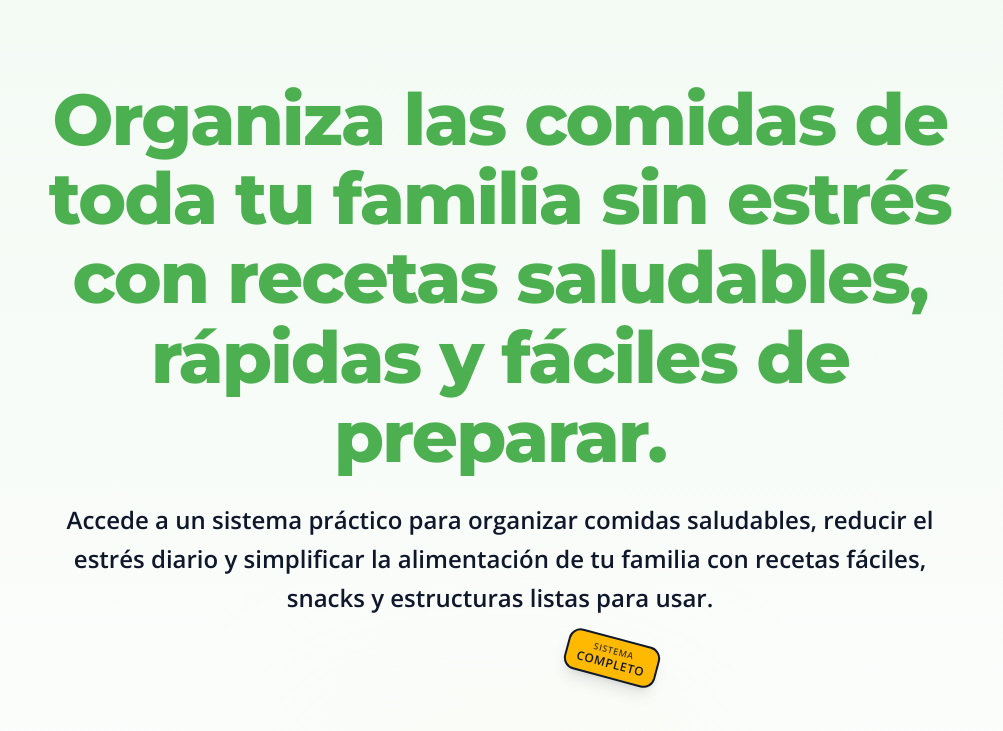
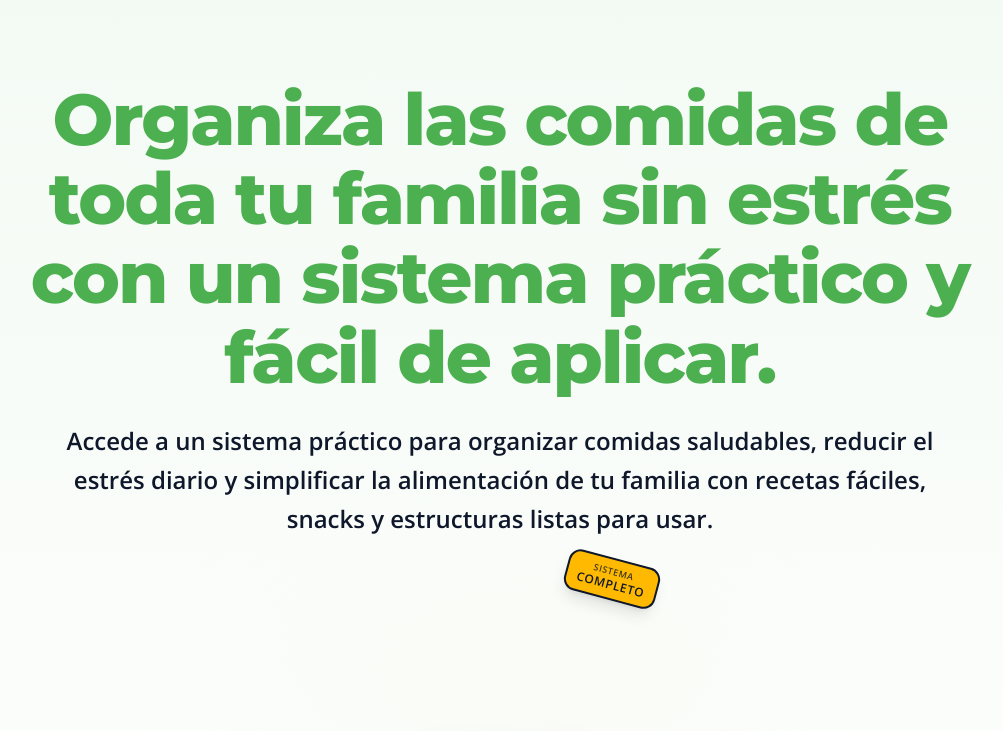
Before and after one commit to romii231993-cloud/mi-app, a React (Vite) app: page / in a window 1280 px wide. Shown: the top 731 px of the page, without its empty margins (140-1143 px from the left). Built offline with nearby package versions, Linux system fonts and the light colour scheme; grey boxes are pictures that could not be loaded.

Commit message:
Update App.tsx

```diff
--- a/src/App.tsx
+++ b/src/App.tsx
@@ -183,7 +183,7 @@ export default function App() {
             transition={{ duration: 0.6 }}
           >
             <h1 className="text-4xl md:text-6xl lg:text-7xl font-black leading-[1.1] mb-6 text-brand-green">
-              Organiza las comidas de toda tu familia sin estrés con recetas saludables, rápidas y fáciles de preparar.
+              Organiza las comidas de toda tu familia sin estrés con un sistema práctico y fácil de aplicar.
             </h1>
             <p className="text-xl md:text-2xl text-slate-900 font-bold max-w-4xl mx-auto leading-relaxed">
               Accede a un sistema práctico para organizar comidas saludables, reducir el estrés diario y simplificar la alimentación de tu familia con recetas fáciles, snacks y estructuras listas para usar.
```
